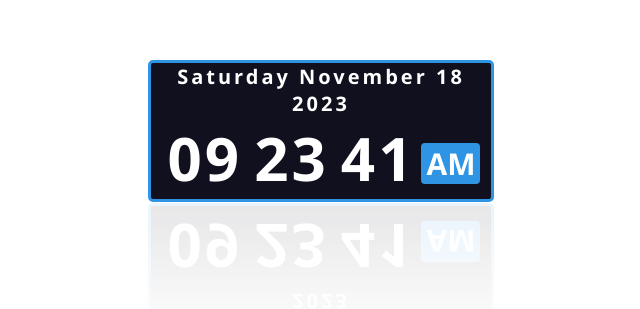
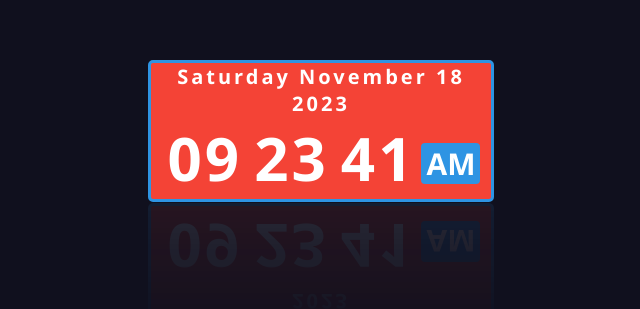
Before and after one commit to TVirus11/clock, a plain HTML site: page index.html in a window 1280 px wide. Shown: the part 277-586 px from the top of the page, without its empty margins (319-959 px from the left). Drawn offline with Linux system fonts and the light colour scheme.

Commit message:
Color Changed

```diff
--- a/style.css
+++ b/style.css
@@ -8,12 +8,12 @@ body{
   display: flex;
   justify-content: center;
   align-items: center;
-  background: #FFFFFF;
+  background: #10101E;
 }
 
 .datetime{
   color: #fff;
-  background: #10101E;
+  background: #F44336;
   font-family: "Segoe UI", sans-serif;
   width: 340px;
   padding: 15px, 10px;
```
